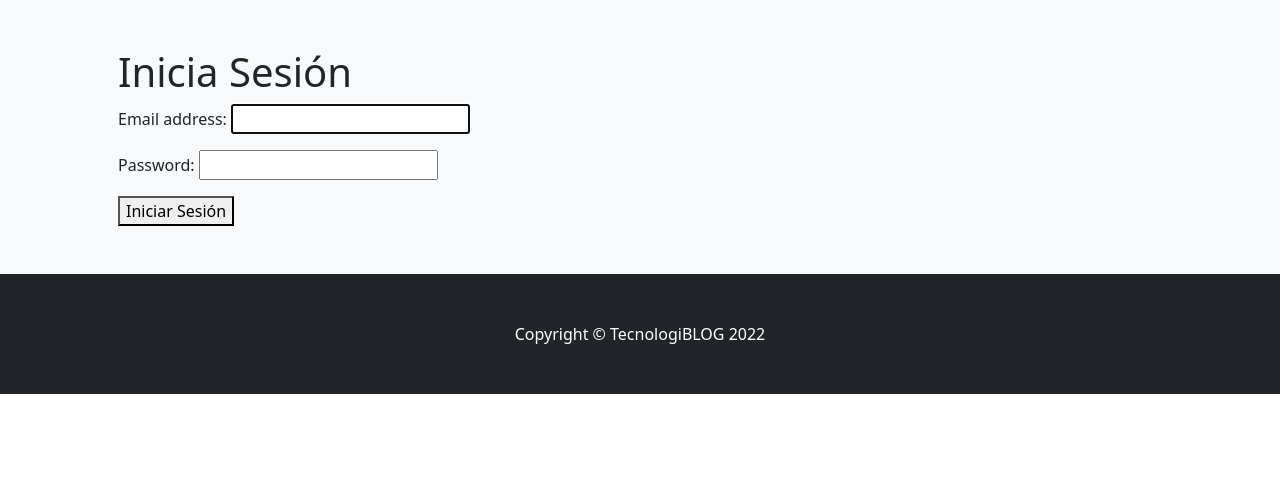
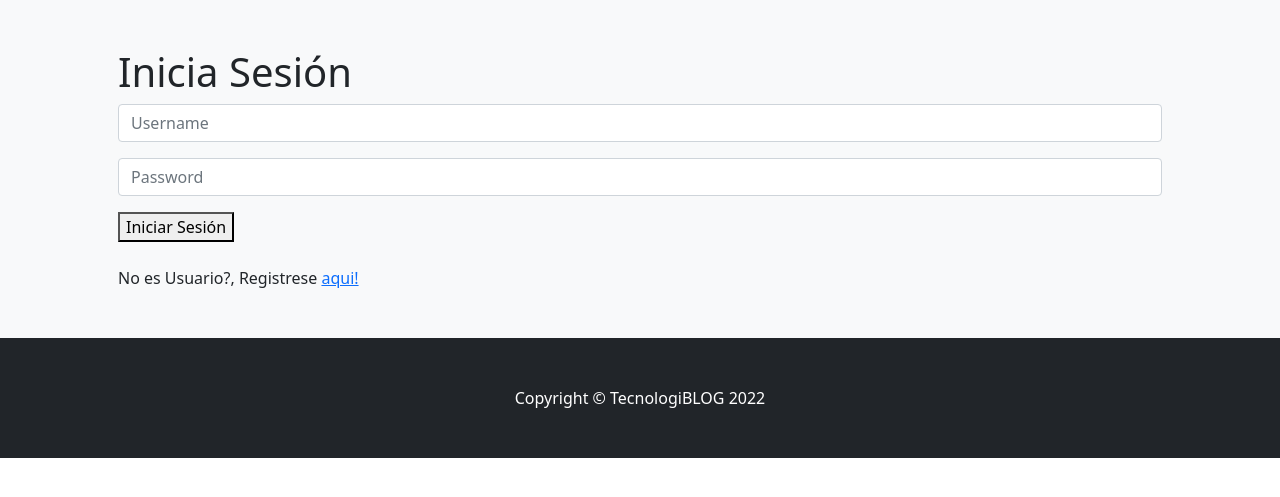
Before and after one commit to ArielPerez23/EntregaFinal-Perez-Botti-Barcia, a Django app: page /authorization/login/ in a window 1280 px wide. Shown: the part 56-553 px from the top of the page. Run offline with Django 4.2, Linux system fonts and the light colour scheme; some libraries are stand-ins or nearby versions.

Commit message:
mejora login page

```diff
--- a/blog/templates/blog/login.html
+++ b/blog/templates/blog/login.html
@@ -12,8 +12,17 @@ Login - TecnologiBLOG
         <h1>Inicia Sesión</h1>
         <form action="" method="post">
             {% csrf_token %}
-            {{form.as_p}}
-            <button type="submit">Iniciar Sesión</button>
+            <div class="mb-3">
+                <input type="text" class="form-control" name="username" placeholder="Username">
+            </div>
+            <div class="mb-3">
+                <input type="password" class="form-control" name="password" placeholder="Password">
+            </div>
+
+            <button type="submit">Iniciar Sesión</button><br>
+            <br>
+            No es Usuario?, Registrese <a href="{% url 'register' %}">aqui!</a>
+
         </form>
     </div>
 </section>
```
